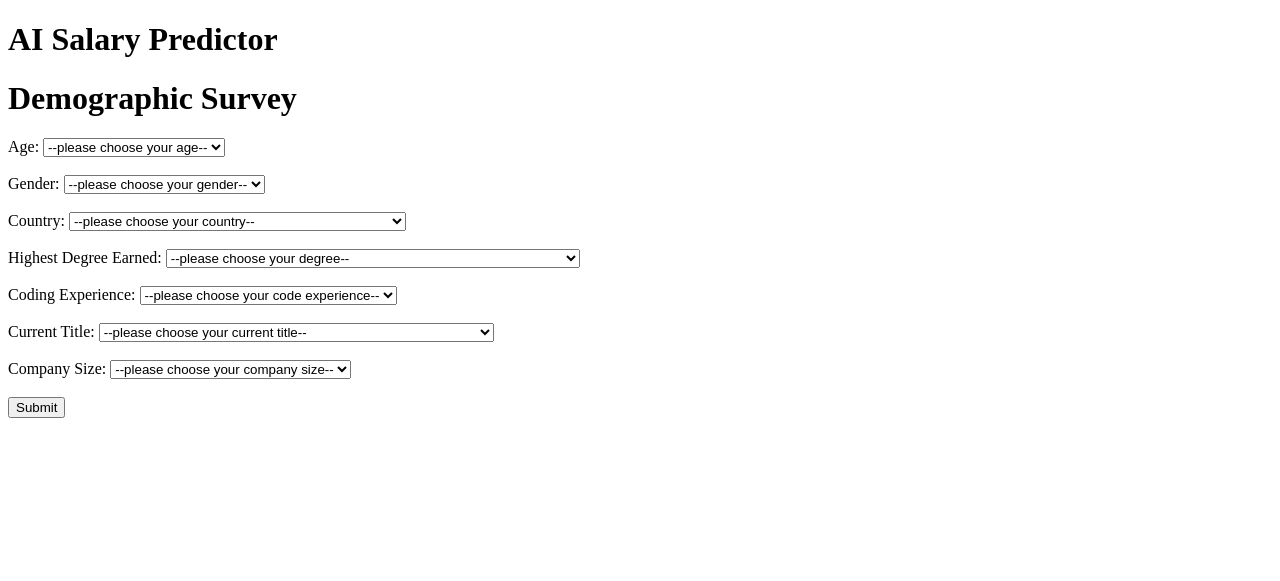
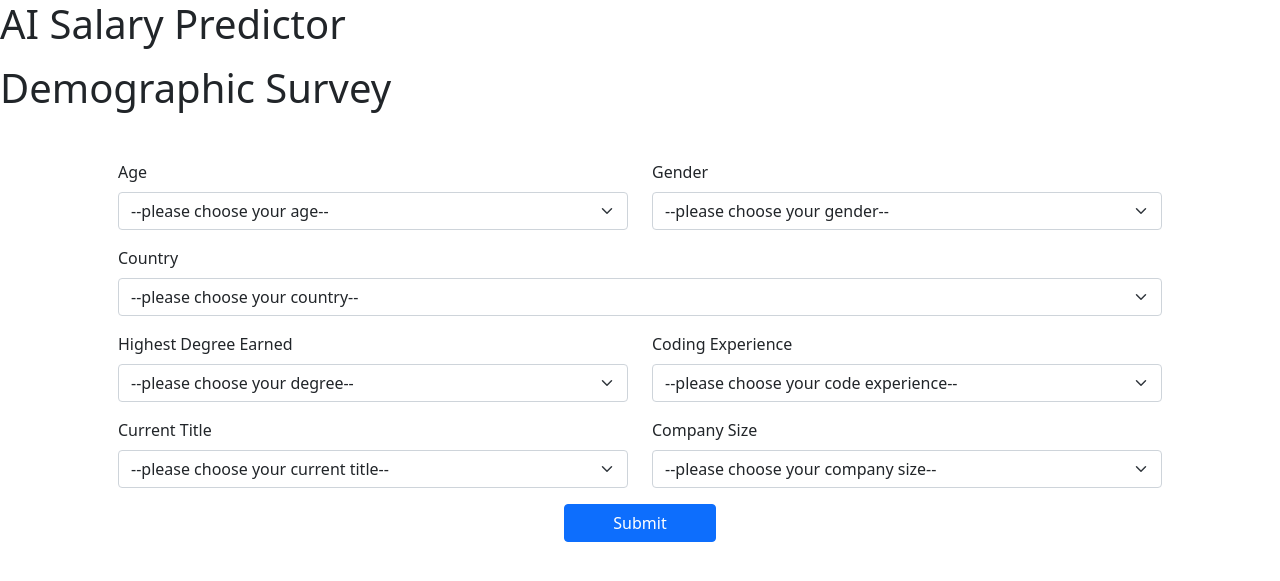
Before and after one commit to emma-chase/creating-form-module-12, a Flask app: page / in a window 1280 px wide. Shown: the top 581 px of the page. Run offline with Flask 3, Linux system fonts and the light colour scheme.

Commit message:
updating look of form

```diff
--- a/templates/base.html
+++ b/templates/base.html
@@ -4,8 +4,24 @@
     <meta charset="UTF-8" />
     <meta name="viewport" content="width=device-width, initial-scale=1.0" />
     <title>{% block page_title %} {% endblock %}</title>
+    <link
+      href="https://cdn.jsdelivr.net/npm/bootstrap@5.3.6/dist/css/bootstrap.min.css"
+      rel="stylesheet"
+      integrity="sha384-4Q6Gf2aSP4eDXB8Miphtr37CMZZQ5oXLH2yaXMJ2w8e2ZtHTl7GptT4jmndRuHDT"
+      crossorigin="anonymous"
+    />
   </head>
   <body>
     {% block error %} {% endblock %} {% block content %} {% endblock %}
+    <script
+      src="https://cdn.jsdelivr.net/npm/@popperjs/core@2.11.8/dist/umd/popper.min.js"
+      integrity="sha384-I7E8VVD/ismYTF4hNIPjVp/Zjvgyol6VFvRkX/vR+Vc4jQkC+hVqc2pM8ODewa9r"
+      crossorigin="anonymous"
+    ></script>
+    <script
+      src="https://cdn.jsdelivr.net/npm/bootstrap@5.3.6/dist/js/bootstrap.min.js"
+      integrity="sha384-RuyvpeZCxMJCqVUGFI0Do1mQrods/hhxYlcVfGPOfQtPJh0JCw12tUAZ/Mv10S7D"
+      crossorigin="anonymous"
+    ></script>
   </body>
 </html>
--- a/templates/index.html
+++ b/templates/index.html
@@ -23,10 +23,19 @@
 
     <p>
       <h1>Demographic Survey</h1>
+
+
+      <link href="https://cdn.jsdelivr.net/npm/bootstrap@5.1.3/dist/css/bootstrap.min.css" rel="stylesheet">
+
+<div class="container mt-5">
+  <link href="https://cdn.jsdelivr.net/npm/bootstrap@5.1.3/dist/css/bootstrap.min.css" rel="stylesheet">
+
+  <div class="container mt-5">
     <form action="/predict" method="post">
-        <!-- Age -->
-        <label for="age">Age:</label>
-        <select name="age" id="age" required>
+      <div class="row mb-3">
+        <div class="col-md-6">
+          <label for="age" class="form-label">Age</label>
+          <select class="form-select" name="age" id="age" required>
             <option value="">--please choose your age--</option>
             <option value="0">18-21</option>
             <option value="1">22-24</option>
@@ -40,11 +49,11 @@
             <option value="9">60-69</option>
             <option value="10">70+</option>
           </select>
-        <br><br>
+        </div>
 
-        <!-- Gender -->
-        <label for="gender">Gender:</label>
-        <select name="gender" id="gender" required>
+        <div class="col-md-6">
+          <label for="gender" class="form-label">Gender</label>
+          <select class="form-select" name="gender" id="gender" required>
             <option value="">--please choose your gender--</option>
             <option value="0">Man</option>
             <option value="1">Nonbinary</option>
@@ -52,76 +61,28 @@
             <option value="3">Prefer to self-describe</option>
             <option value="4">Woman</option>
           </select>
-        <br><br>
+        </div>
+      </div>
 
-        <!-- Country -->
-        <label for="country">Country:</label>
-        <select name="country" id="country" required>
+      <div class="mb-3">
+        <label for="country" class="form-label">Country</label>
+        <select class="form-select" name="country" id="country" required>
           <option value="">--please choose your country--</option>
           <option value="0">Algeria</option>
           <option value="1">Argentina</option>
           <option value="2">Australia</option>
-          <option value="3">Bangladesh</option>
-          <option value="4">Belgium</option>
-          <option value="5">Brazil</option>
-          <option value="6">Cameroon</option>
-          <option value="7">Canada</option>
-          <option value="8">Chile</option>
-          <option value="9">China</option>
-          <option value="10">Colombia</option>
-          <option value="11">Czech Republic</option>
-          <option value="12">Ecuador</option>
-          <option value="13">Egypt</option>
-          <option value="14">Ethiopia</option>
-          <option value="15">France</option>
-          <option value="16">Germany</option>
-          <option value="17">Ghana</option>
-          <option value="18">Hong Kong (S.A.R.)</option>
-          <option value="19">I do not wish to disclose my location</option>
-          <option value="20">India</option>
-          <option value="21">Indonesia</option>
-          <option value="22">Iran, Islamic Republic of...</option>
-          <option value="23">Ireland</option>
-          <option value="24">Israel</option>
-          <option value="25">Italy</option>
-          <option value="26">Japan</option>
-          <option value="27">Kenya</option>
-          <option value="28">Malaysia</option>
-          <option value="29">Mexico</option>
-          <option value="30">Morocco</option>
-          <option value="31">Nepal</option>
-          <option value="32">Netherlands</option>
-          <option value="33">Nigeria</option>
-          <option value="34">Other</option>
-          <option value="35">Pakistan</option>
-          <option value="36">Peru</option>
-          <option value="37">Philippines</option>
-          <option value="38">Poland</option>
-          <option value="39">Portugal</option>
-          <option value="40">Romania</option>
-          <option value="41">Russia</option>
-          <option value="42">Saudi Arabia</option>
-          <option value="43">Singapore</option>
-          <option value="44">South Africa</option>
-          <option value="45">South Korea</option>
-          <option value="46">Spain</option>
-          <option value="47">Sri Lanka</option>
-          <option value="48">Taiwan</option>
-          <option value="49">Thailand</option>
-          <option value="50">Tunisia</option>
-          <option value="51">Turkey</option>
-          <option value="52">Ukraine</option>
-          <option value="53">United Arab Emirates</option>
-          <option value="54">United Kingdom of Great Britain and Northern Ireland</option>
-          <option value="55">United States of America</option>
+          <!-- (You can keep the full list of countries here...) -->
+          <option value="54">United Kingdom</option>
+          <option value="55">United States</option>
           <option value="56">Viet Nam</option>
           <option value="57">Zimbabwe</option>
         </select>
-        <br><br>
+      </div>
 
-        <!-- Highest Degree -->
-        <label for="highest_deg">Highest Degree Earned:</label>
-        <select name="highest_deg" id="highest_deg" required>
+      <div class="row mb-3">
+        <div class="col-md-6">
+          <label for="highest_deg" class="form-label">Highest Degree Earned</label>
+          <select class="form-select" name="highest_deg" id="highest_deg" required>
             <option value="">--please choose your degree--</option>
             <option value="0">Bachelor’s degree</option>
             <option value="1">Doctoral degree</option>
@@ -131,11 +92,11 @@
             <option value="5">Professional doctorate</option>
             <option value="6">Some college/university study without earning a bachelor’s degree</option>
           </select>
-        <br><br>
+        </div>
 
-        <!-- Coding Experience -->
-        <label for="code_experience">Coding Experience:</label>
-        <select name="coding_exp" id="code_experience" required>
+        <div class="col-md-6">
+          <label for="code_experience" class="form-label">Coding Experience</label>
+          <select class="form-select" name="coding_exp" id="code_experience" required>
             <option value="">--please choose your code experience--</option>
             <option value="0">1-3 years</option>
             <option value="1">10-20 years</option>
@@ -145,43 +106,55 @@
             <option value="5">&lt; 1 years</option>
             <option value="6">I have never written code</option>
           </select>
-        <br><br>
+        </div>
+      </div>
 
-        <!-- Current Title -->
-        <label for="current_title">Current Title:</label>
-        <select name="title" id="current_title" required>
+      <div class="row mb-3">
+        <div class="col-md-6">
+          <label for="current_title" class="form-label">Current Title</label>
+          <select class="form-select" name="title" id="current_title" required>
             <option value="">--please choose your current title--</option>
             <option value="0">Data Administrator</option>
-          <option value="1">Data Analyst (Business, Marketing, Financial, Quantitative, etc)</option>
+            <option value="1">Data Analyst</option>
             <option value="2">Data Architect</option>
             <option value="3">Data Engineer</option>
             <option value="4">Data Scientist</option>
             <option value="5">Developer Advocate</option>
             <option value="6">Engineer (non-software)</option>
-          <option value="7">Machine Learning/ MLops Engineer</option>
-          <option value="8">Manager (Program, Project, Operations, Executive-level, etc)</option>
+            <option value="7">ML/MLOps Engineer</option>
+            <option value="8">Manager</option>
             <option value="9">Other</option>
             <option value="10">Research Scientist</option>
             <option value="11">Software Engineer</option>
             <option value="12">Statistician</option>
             <option value="13">Teacher / professor</option>
           </select>
-        <br><br>
+        </div>
 
-        <!-- Company Size -->
-        <label for="company_size">Company Size:</label>
-        <select name="company_size" id="company_size" required>
+        <div class="col-md-6">
+          <label for="company_size" class="form-label">Company Size</label>
+          <select class="form-select" name="company_size" id="company_size" required>
             <option value="">--please choose your company size--</option>
             <option value="0">0-49 employees</option>
-          <option value="1">10,000 or more employees</option>
-          <option value="2">1000-9,999 employees</option>
+            <option value="1">10,000+ employees</option>
+            <option value="2">1,000-9,999 employees</option>
             <option value="3">250-999 employees</option>
             <option value="4">50-249 employees</option>
           </select>
-        <br><br>
+        </div>
+      </div>
 
-        <button type="submit">Submit</button>
+      <div class="text-center">
+        <button type="submit" class="btn btn-primary px-5">Submit</button>
+      </div>
     </form>
+  </div>
+
+
+
+
+</div>
+
     </p>
 
     {% endblock%}
```
Lines whose indentation alone changed are shown as unchanged.
